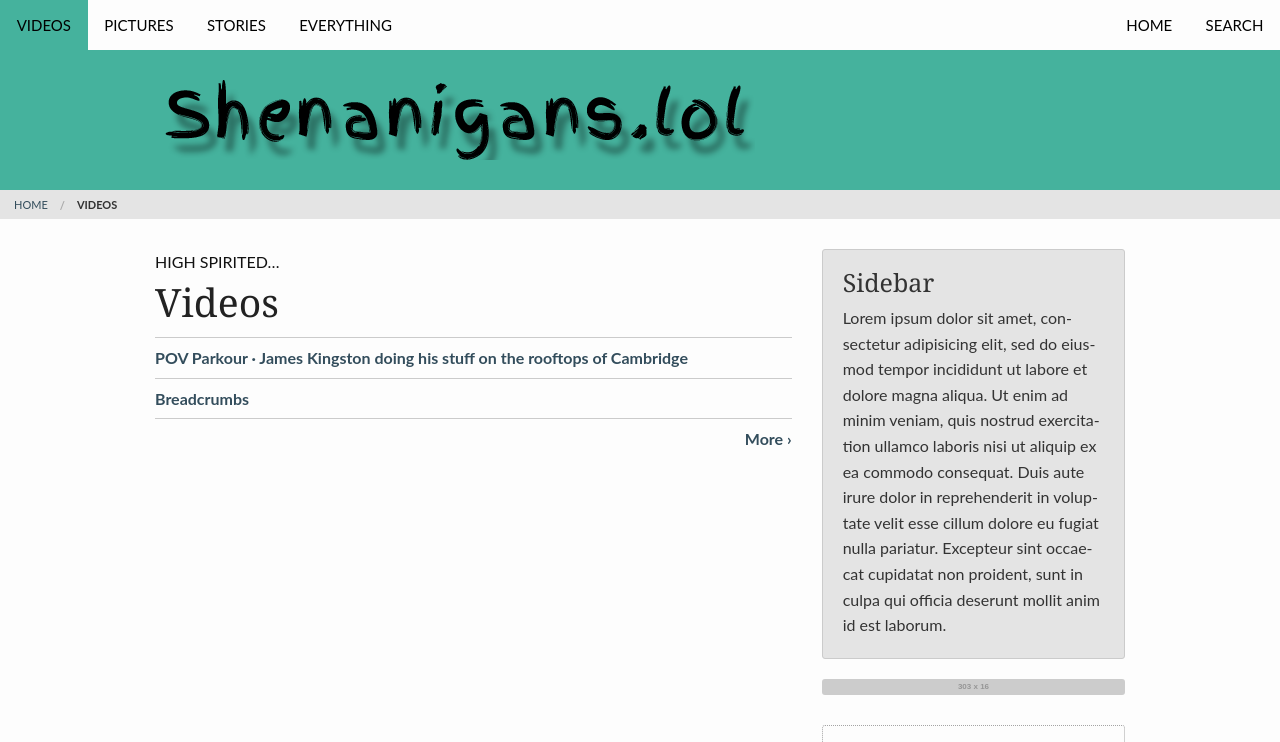
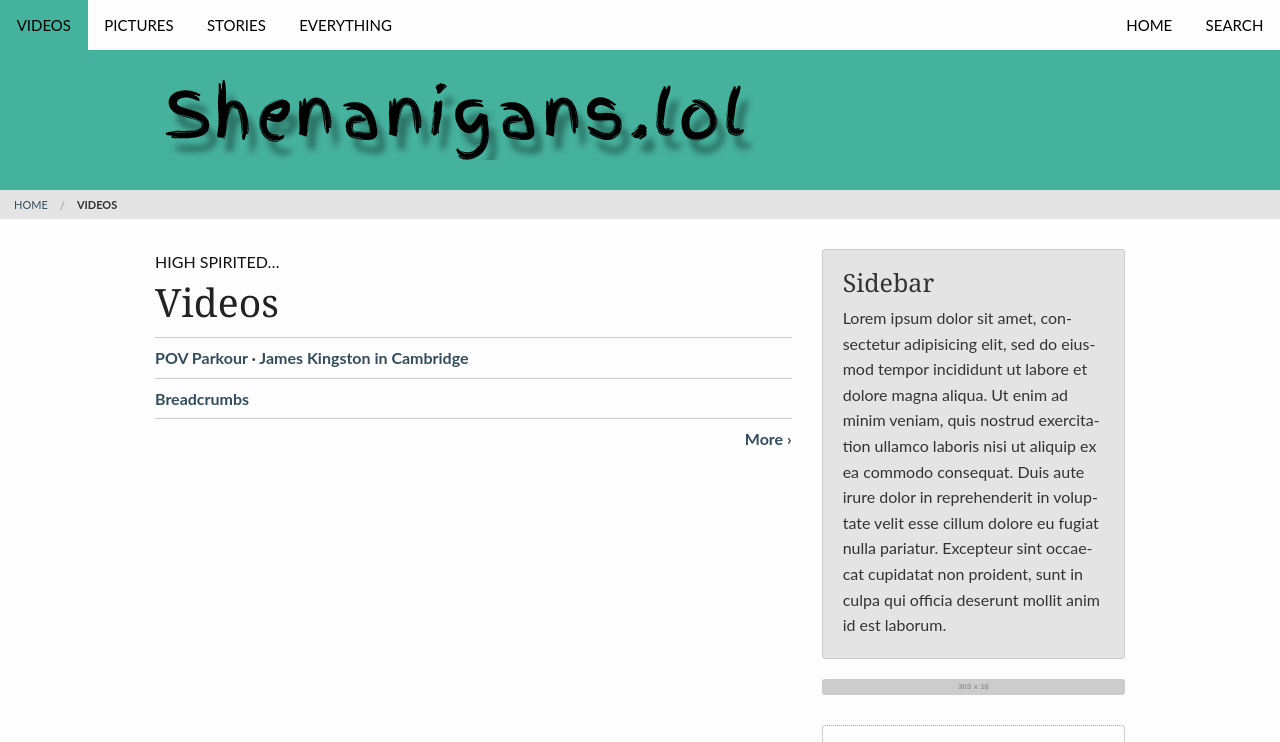
Before and after one commit to johnpfisk/shenanigans.lol, a Jekyll site: the page built from pages/videos.md, in a window 1280 px wide and 900 px high, cut to the strip 0-742 px from the top of the window. Built offline with Jekyll 4.4.1, drawn with Linux system fonts in a browser that asks for light colours.

Commit message:
Update 2015-01-21-james-kingston-in-cambridge.md

```diff
--- a/_posts/2015-01-21-james-kingston-in-cambridge.md
+++ b/_posts/2015-01-21-james-kingston-in-cambridge.md
@@ -1,17 +1,11 @@
 ---
 layout: page
-#
-# Content
-#
 subheadline: "POV Parkour"
-title: "James Kingston doing his stuff on the rooftops of Cambridge"
+title: "James Kingston in Cambridge"
 category: videos
 tags:
   - POV
   - Parkour
-#
-# Styling
-#
 mediaplayer: true
 ---
 <div class="flex-video widescreen youtube"> <iframe width="420" height="315" src="//www.youtube.com/embed/p0ZBbPCcDSs" frameborder="0" allowfullscreen></iframe>
```
